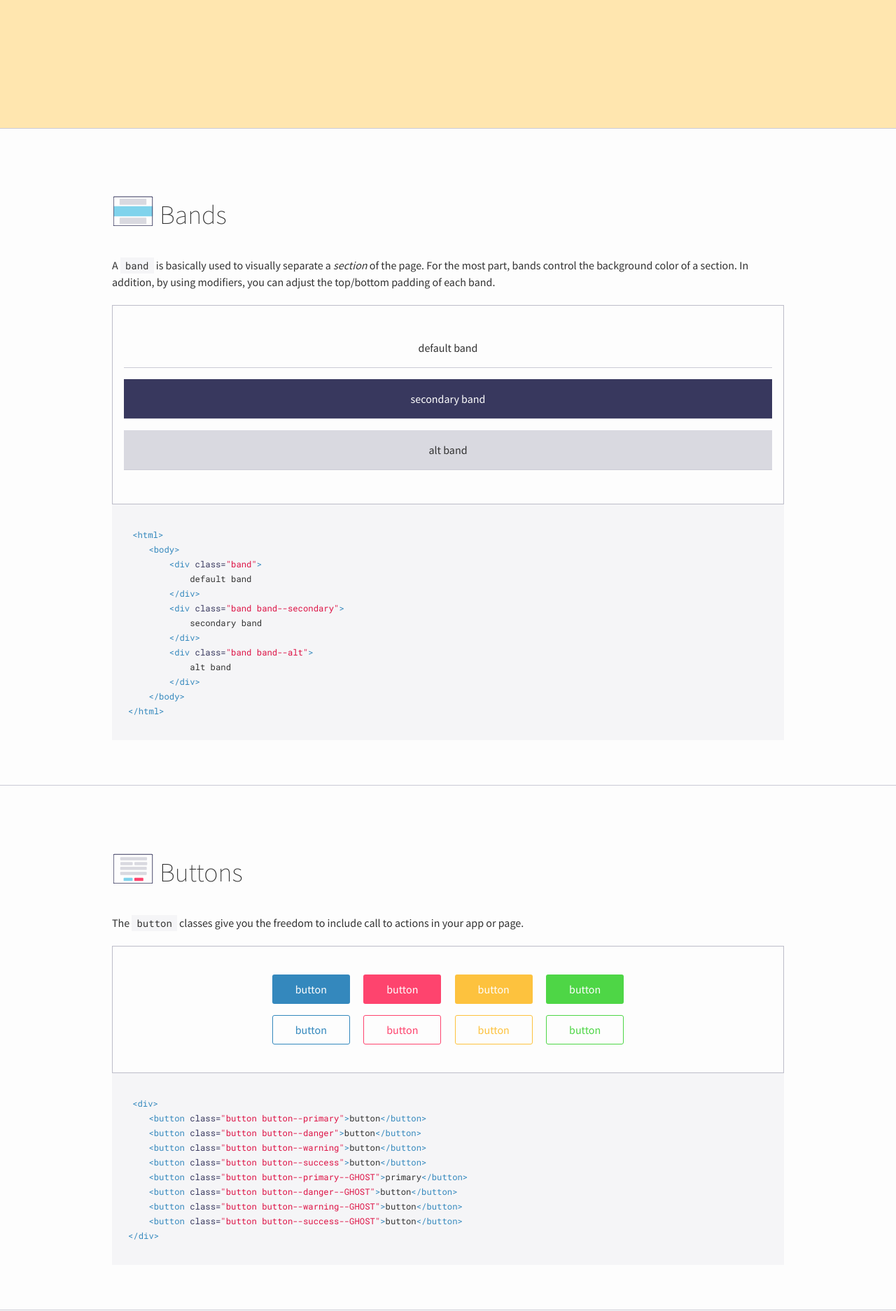
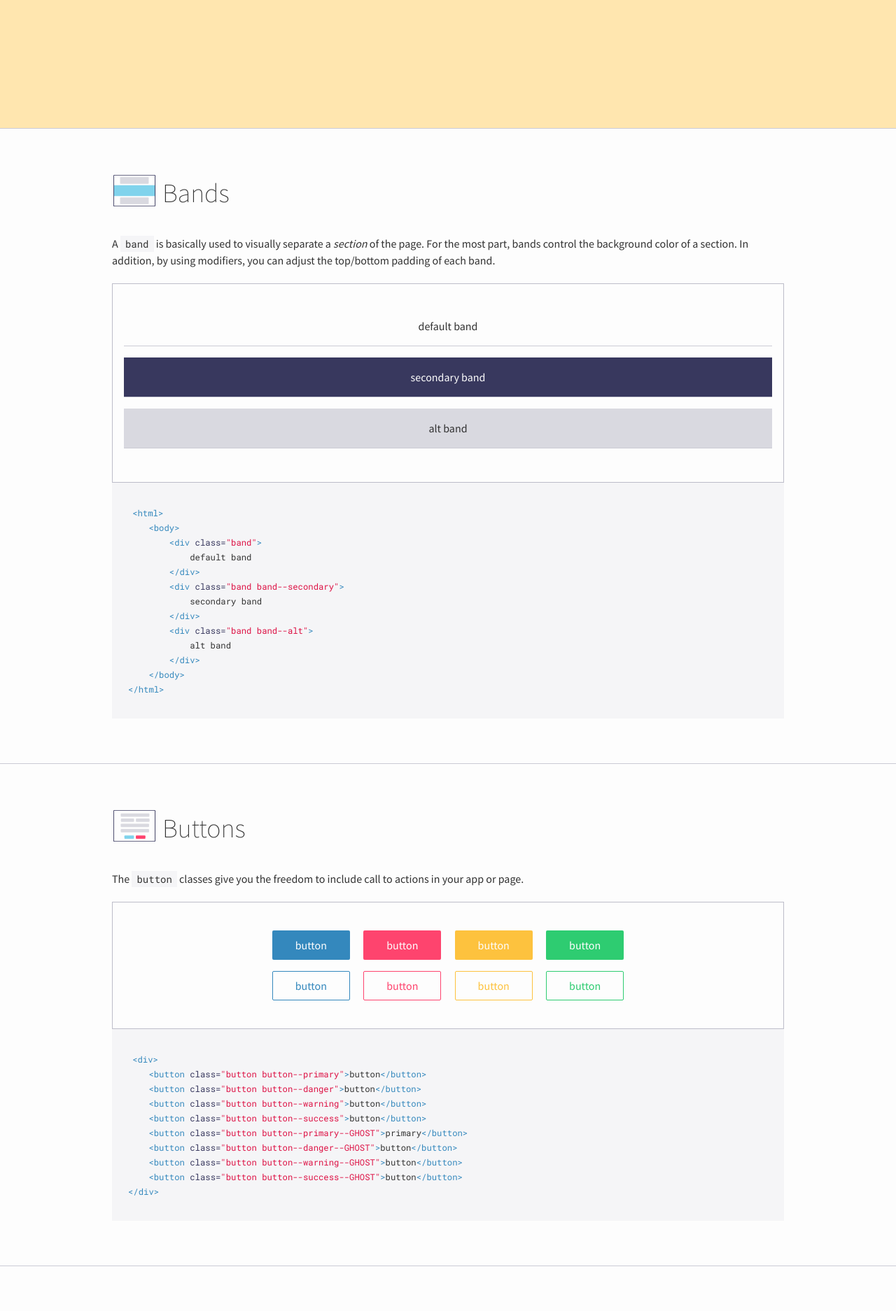
Before and after one commit to techtolentino/one-seven, a Jekyll site: the page built from index.html, in a window 1280 px wide. Shown: the part 338-2212 px from the top of the page at 70% size. Built offline with Jekyll 4.4.1, drawn with Linux system fonts in a browser that asks for light colours; some of the changed text lies outside the part shown.

Commit message:
typography icon, button fixes

```diff
--- a/_sass/_button.scss
+++ b/_sass/_button.scss
@@ -5,7 +5,7 @@
     padding-bottom: $spacing-unit / 4;
     padding-left: $spacing-unit;
     padding-right: $spacing-unit;
-    border-radius: 3px;
+    border-radius: 2px;
     margin: $spacing-unit/4;
     color: $background-color;
     transition: background .5s, color .25s;
@@ -41,10 +41,10 @@
     padding-bottom: $spacing-unit / 4;
     padding-left: $spacing-unit;
     padding-right: $spacing-unit;
-    border-radius: 3px;
+    border-radius: 2px;
     margin: $spacing-unit/4;
     color: $border;
-    transition: background .5s, color .25s;
+    transition: background .25s, color .25s;
 
     @include media-query($medium-screen) {
         width: 45%;
@@ -56,13 +56,15 @@
 
     &:hover {
         background: $button-hover;
+        border: 1px solid $button-hover;
         cursor: pointer;
         color: $background-color;
-        transition: background .5s, color .25s;
+        transition: background .25s, color .25s;
     }
 
     &:active {
         background: $button-active;
+        border: 1px solid $button-active;
     }
 
     &:focus {
--- a/_sass/_config.scss
+++ b/_sass/_config.scss
@@ -13,7 +13,7 @@
 $background-color: #FDFDFD;
 
 $secondary: #38385E;
-$success: #4ED646;
+$success: #2ECC71;
 $danger: #FE446E;
 $warning: #FDC23E;
 $primary: #3488BD;
--- a/_sass/_icon.scss
+++ b/_sass/_icon.scss
@@ -1,5 +1,5 @@
 .icon {
     margin-right: .5em;
-    max-width: 3.75em;
+    max-width: 4em;
     float: left;
 }
--- a/_sass/_typography.scss
+++ b/_sass/_typography.scss
@@ -1,26 +1,31 @@
 h1 {
     font-size: 3.157em;
     font-weight: 200;
+    margin-top: 0;
 }
 
 h2 {
     font-size: 2.369em;
     font-weight: 200;
+    margin-top: 0;
 }
 
 h3 {
     font-size: 1.777em;
     font-weight: 200;
+    margin-top: 0;
 }
 
 h4 {
     font-size: 1.333em;
     font-weight: 200;
+    margin-top: 0;
 }
 
 h5 {
     font-size: 1em;
     font-weight: 200;
+    margin-top: 0;
 }
 
 small,
@@ -31,3 +36,11 @@
 p {
     margin-bottom: 1.3em;
 }
+
+a {
+    color: $primary;
+
+    &:hover {
+        color: darken($primary, 15%);
+    }
+}
--- a/_sections/typography.markdown
+++ b/_sections/typography.markdown
@@ -1,7 +1,7 @@
 ---
 layout: post
 title: "Typography"
-icon: container-icon.svg
+icon: typography-icon.svg
 ---
 For a clean appearance, all headings are treated with a lighter, 200 value in `font-weight`.
 
```
Also changed, not shown: other parts of _sections/typography.markdown (+2 -0 lines), assets/typography-icon.svg (added), 1 other file.
